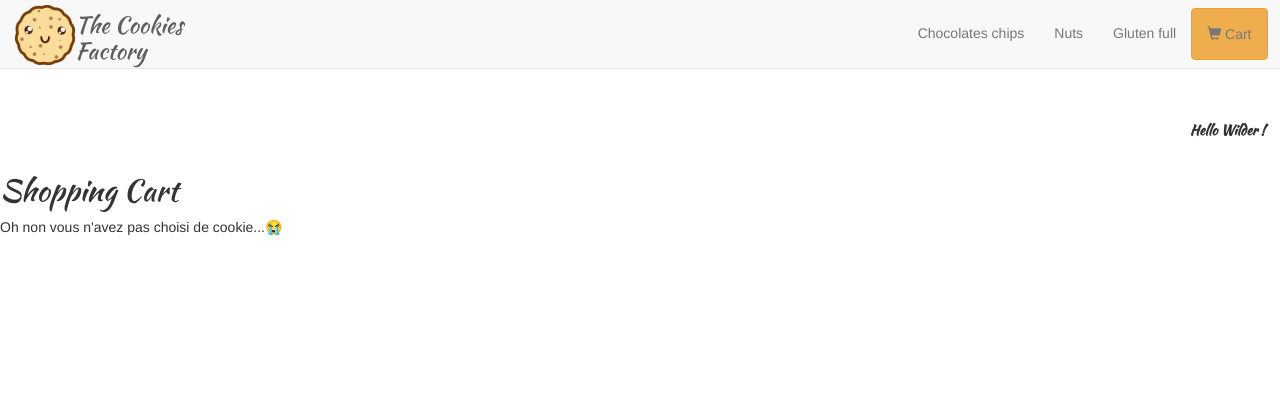
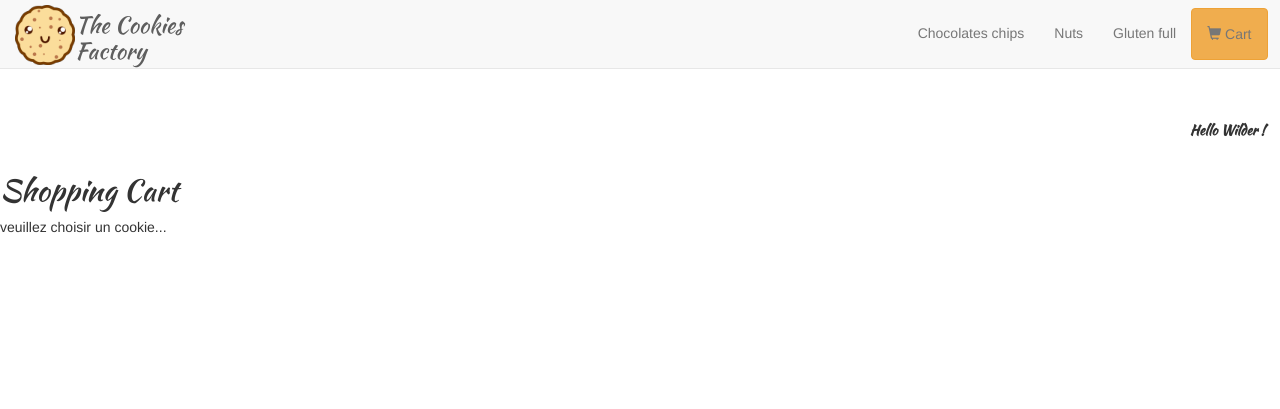
Before and after one commit to ZinaSzt/thecookie, a PHP site: page /cart.php in a window 1280 px wide. Shown: the top 409 px of the page. Run offline with PHP 8.4, Linux system fonts and the light colour scheme.

Commit message:
changement phrase erreur

```diff
--- a/cart.php
+++ b/cart.php
@@ -13,7 +13,7 @@
                 <?php } ?>
             </ul>
         <?php } else { ?>
-            <p>Oh non vous n'avez pas choisi de cookie...😭</p>
+            <p>veuillez choisir un cookie...</p>
         <?php } ?>
     </div>
 </section>
```
